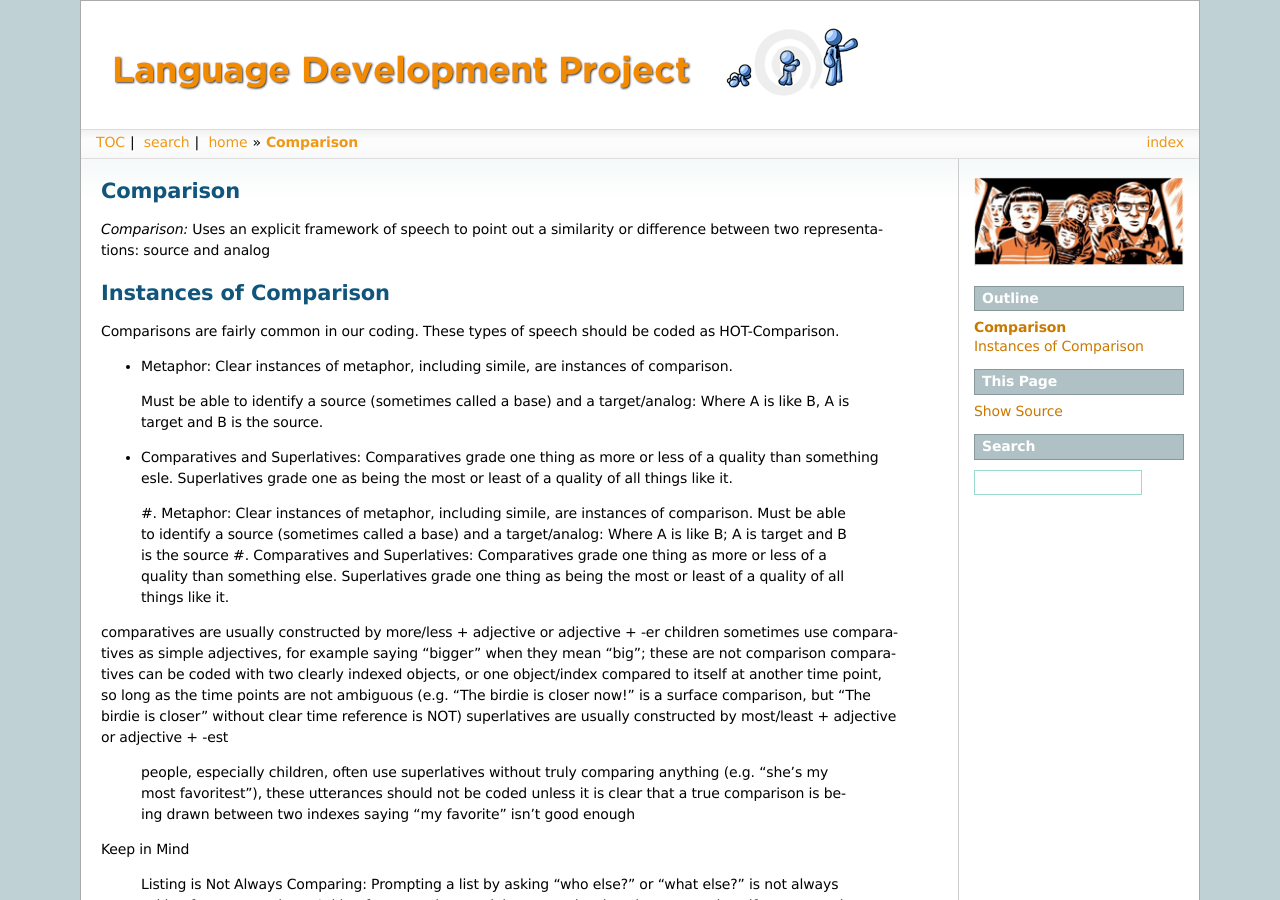
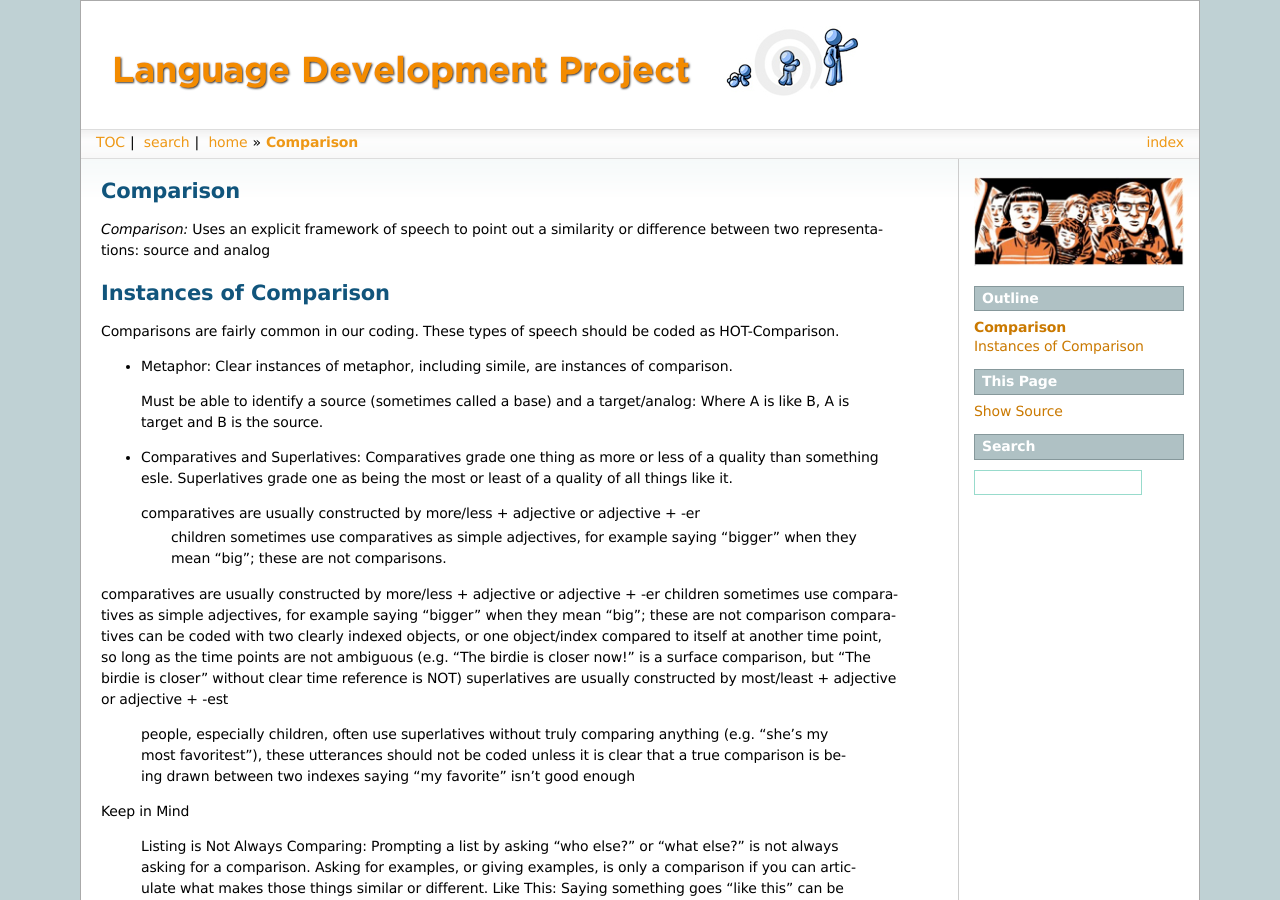
Before and after one commit to ldp-uchicago/docs, a Sphinx documentation site: the page built from sphinx/guides/HOT-and-Domain-Coding/comparison.rst, in a window 1280 px wide and 900 px high. Built offline with Sphinx 7.4.7, drawn with Linux system fonts in a browser that asks for light colours; formulas are drawn with MathJax 3.

Commit message:
Update comparison.rst

```diff
--- a/sphinx/guides/HOT-and-Domain-Coding/comparison.rst
+++ b/sphinx/guides/HOT-and-Domain-Coding/comparison.rst
@@ -10,10 +10,9 @@ Comparisons are fairly common in our coding. These types of speech should be cod
 * Metaphor: Clear instances of metaphor, including simile, are instances of comparison.
  Must be able to identify a source (sometimes called a base) and a target/analog: Where A is like B, A is target and B is the source.
 * Comparatives and Superlatives: Comparatives grade one thing as more or less of a quality than something esle. Superlatives grade one as being the most or least of a quality of all things like it.
+ comparatives are usually constructed by more/less + adjective or adjective + -er
+  children sometimes use comparatives as simple adjectives, for example saying "bigger" when they mean "big"; these are not comparisons.
 
- #.  Metaphor: Clear instances of metaphor, including simile, are instances of comparison.
- Must be able to identify a source (sometimes called a base) and a target/analog: Where A is like B; A is target and B is the source
- #.  Comparatives and Superlatives: Comparatives grade one thing as more or less of a quality than something else. Superlatives grade one thing as being the most or least of a quality of all things like it.
 comparatives are usually constructed by more/less + adjective or adjective + -er
 children sometimes use comparatives as simple adjectives, for example saying "bigger" when they mean "big"; these are not comparison
 comparatives can be coded with two clearly indexed objects, or one object/index compared to itself at another time point, so long as the time points are not ambiguous (e.g. "The birdie is closer now!" is a surface comparison, but "The birdie is closer" without clear time reference is NOT)
```
